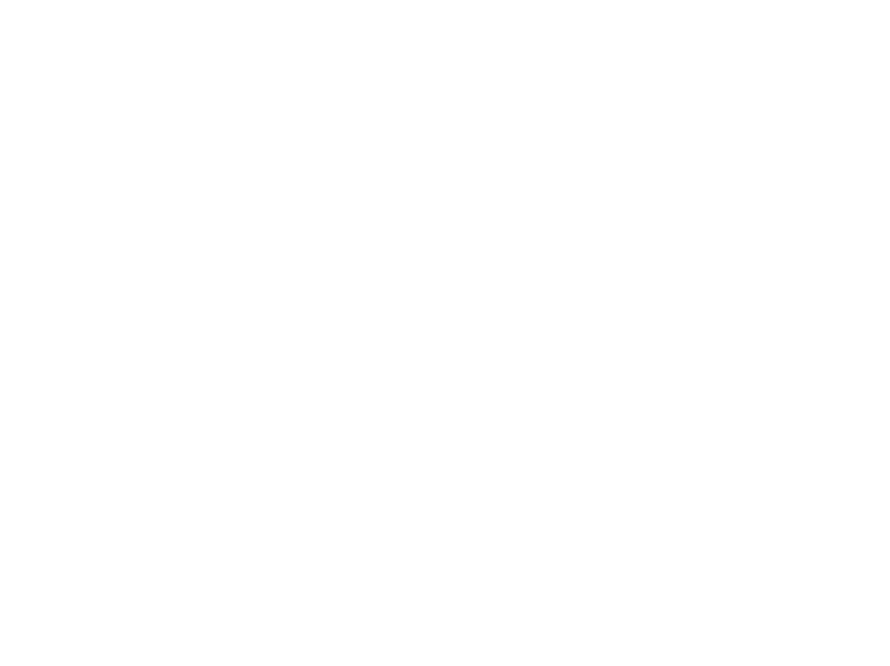
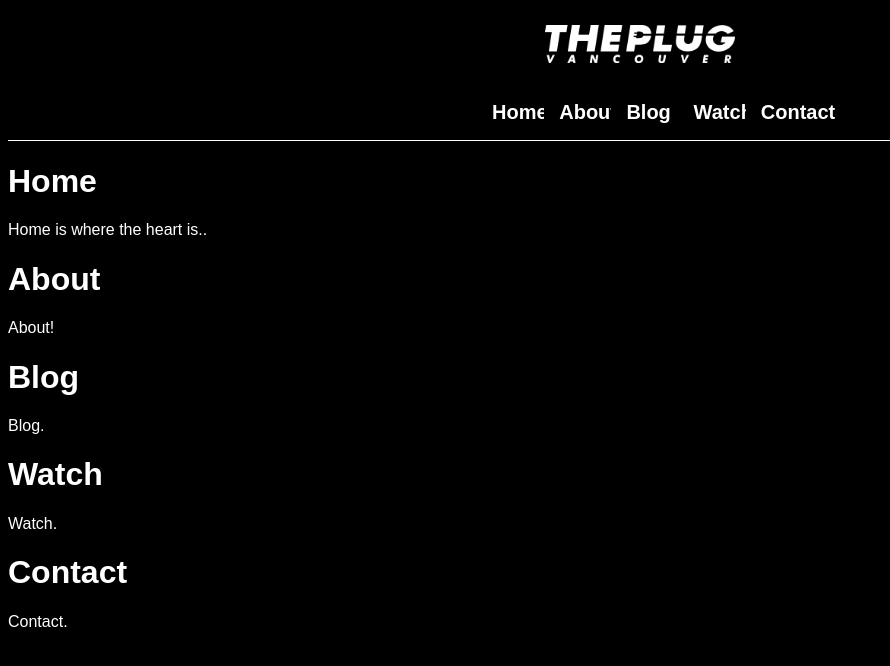
Before and after one commit to bennypc/Plug-Vancouver-Website, a plain HTML site: page index.html in a window 1280 px wide. Shown: the whole page, without its empty margins (0-890 px from the left). Drawn offline with Linux system fonts and the light colour scheme; a web font is replaced by a local one.

Commit message:
added button tabs

```diff
--- a/index.html
+++ b/index.html
@@ -1,13 +1,81 @@
 <!DOCTYPE html>
 <html lang="en">
+
 <head>
   <meta charset="UTF-8">
   <meta name="viewport" content="width=device-width, initial-scale=1.0">
   <meta http-equiv="X-UA-Compatible" content="ie=edge">
   <title>Plug Vancouver</title>
   <link rel="stylesheet" href="style.css">
+  <link rel="stylesheet" href="https://use.typekit.net/vrb2vor.css">
 </head>
+
 <body>
+  <div>
+    <img id="main-logo" src="./assets/logos/PlugFull_White.png" alt="Plug Vancouer Logo">
+  </div>
+
+  <div class="tab">
+    <div role="group" class="tab-group">
+      <button class="tab-button" onclick="openPage('Home', this)">Home</button>
+      <button class="tab-button" onclick="openPage('About', this)">About</button>
+      <button class="tab-button" onclick="openPage('Blog', this)">Blog</button>
+      <button class="tab-button" onclick="openPage('Watch', this)">Watch</button>
+      <button class="tab-button" onclick="openPage('Contact', this)">Contact</button>
+    </div>
+  </div>
+
+
+  <div id="Home" class="tabcontent">
+    <h1>Home</h1>
+    <p>Home is where the heart is..</p>
+  </div>
+
+  <div id="About" class="tabcontent">
+    <h1>About</h1>
+    <p>About!</p>
+  </div>
+
+  <div id="Blog" class="tabcontent">
+    <h1>Blog</h1>
+    <p>Blog.</p>
+  </div>
+
+  <div id="Watch" class="tabcontent">
+    <h1>Watch</h1>
+    <p>Watch.</p>
+  </div>
+
+  <div id="Contact" class="tabcontent">
+    <h1>Contact</h1>
+    <p>Contact.</p>
+  </div>
+
+
+  <style>
+    button {
+      font-family: futura-pt, sans-serif;
+      font-weight: 700;
+      font-style: normal;
+    }
+
+    h1 {
+      font-family: futura-pt, sans-serif;
+      font-weight: 600;
+      font-style: normal;
+      color: white;
+    }
+
+    p {
+      font-family: futura-pt, sans-serif;
+      font-weight: 300;
+      font-style: normal;
+      color: white;
+    }
+
+  </style>
+
   <script src="index.js"></script>
 </body>
+
 </html>
--- a/index.js
+++ b/index.js
@@ -0,0 +1,25 @@
+function openPage(pageName, elmnt) {
+    // Hide all elements with class="tabcontent" by default */
+    var i, tabcontent, tabButtons;
+    tabcontent = document.getElementsByClassName("tabcontent");
+    for (i = 0; i < tabcontent.length; i++) {
+        tabcontent[i].style.display = "none";
+    }
+
+    // Remove the background color of all tablinks/buttons
+    tabButtons = document.getElementsByClassName("tab-button");
+    for (i = 0; i < tabButtons.length; i++) {
+        tabButtons[i].style.backgroundColor = "";
+        tabButtons[i].style.color = "#FFFFFF";
+    }
+
+    // Show the specific tab content
+    document.getElementById(pageName).style.display = "block";
+
+    // Add the specific color to the button used to open the tab content
+    elmnt.style.backgroundColor = "#FFFFFF";
+    elmnt.style.color = "#000000"
+}
+
+// Get the element with id="defaultOpen" and click on it
+document.getElementById("defaultOpen").click();
--- a/style.css
+++ b/style.css
@@ -0,0 +1,44 @@
+body {
+    background-color: black;
+}
+
+.tab {
+    height: 50px;
+    top: 0px;
+    margin: 0px;
+    padding: 2% 2px 2px 3px;
+    border-width: 1px;
+    border-bottom-width: 1px;
+    border-bottom-color: White;
+    border-bottom-style: solid;
+    width: 100%;
+}
+
+.tab-button {
+    background-color:  black;
+    color: white;
+    border: none;
+    outline: none;
+    cursor: pointer;
+    padding: 13px 15px;
+    font-size: 20px;
+    width: 5%;
+    text-align: center;
+    transition: 0.4s;
+}
+.tab-button:hover {
+    background-color: #D1D1D1;
+    color:black
+  }
+
+.tab-group {
+    text-align: center;
+}
+
+#main-logo {
+    display: block;
+    margin-left: auto;
+    margin-right: auto;
+    margin-top: 2%;
+    width: 15%;
+}
```
Also changed, not shown: assets/logos/PlugFull_Black.png (added), assets/logos/PlugFull_White.png (added). Lines whose indentation alone changed are shown as unchanged.
